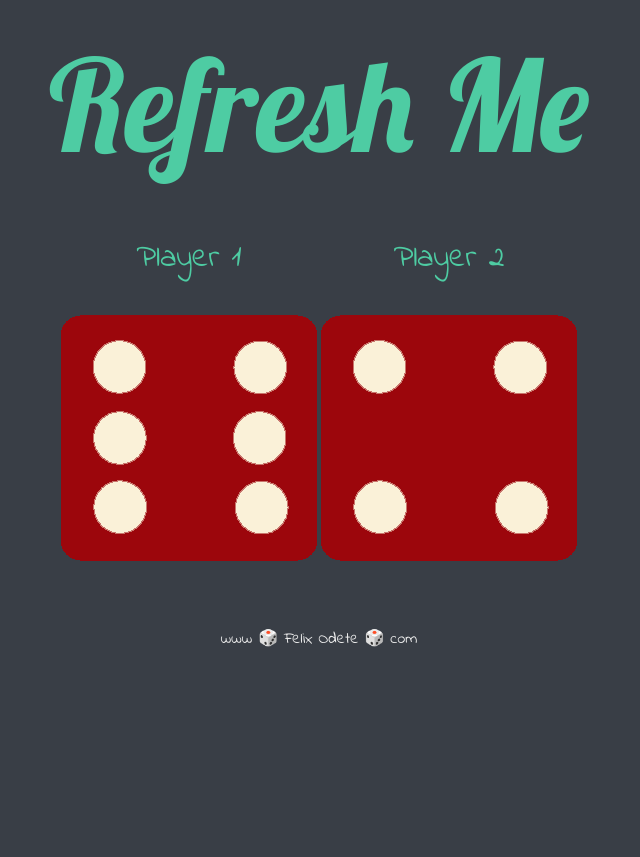
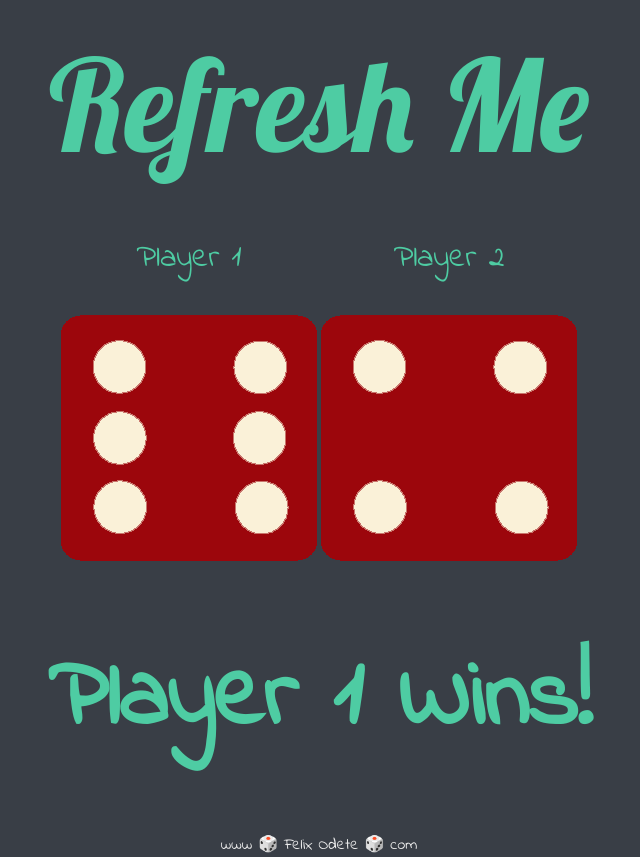
Before and after one commit to felixodette/Dicee, a website built with Parcel: page index.html in a window 1280 px wide. Both pictures are taken after a click on the button "Refresh Me". Shown: the whole page, without its empty margins (321-961 px from the left). Before the commit the page ends 800 px from the top, so only its background shows below. Built offline with nearby package versions, Linux system fonts and the light colour scheme.

Commit message:
Logic to announce winner

```diff
--- a/css/style.css
+++ b/css/style.css
@@ -41,3 +41,9 @@ footer {
   text-align: center;
   font-family: 'Indie Flower', cursive;
 }
+
+.winner {
+  font-size: 4rem;
+  color: #4ecca3;
+  font-family: 'Indie Flower', cursive;
+}
--- a/index.html
+++ b/index.html
@@ -37,6 +37,9 @@
       <p>Player 2</p>
       <img src="" alt="dice two" class="img2" id="dice2">
     </div>
+    <div class="winner">
+      <h2 id="announcement">Start</h2>
+    </div>
   </div>
 
   <script src="js/vendor/modernizr-3.11.2.min.js"></script>
--- a/js/main.js
+++ b/js/main.js
@@ -1,6 +1,8 @@
 let dice1 = document.getElementById('dice1');
 let dice2 = document.getElementById('dice2');
-let refreshMe = document.querySelector('.btn')
+let refreshMe = document.querySelector('.btn');
+// const winner = document.getElementById('announcement');
+const cont = document.getElementsByClassName('winner');
 
 dice1.setAttribute('src', '../img/dice1.png');
 dice2.setAttribute('src', '../img/dice2.png');
@@ -9,8 +11,17 @@ const diceFace = ['dice1.png', 'dice2.png', 'dice3.png', 'dice4.png', 'dice5.png
 
 
 refreshMe.addEventListener('click', function() {
-    let randomDice1 = diceFace[Math.floor(Math.random() * diceFace.length)];
-    let randomDice2 = diceFace[Math.floor(Math.random() * diceFace.length)];
-    dice1.setAttribute('src', '../img/' + randomDice1);
-    dice2.setAttribute('src', '../img/' + randomDice2);
+  let randomDice1 = Math.floor(Math.random() * diceFace.length);
+  let randomDice2 = Math.floor(Math.random() * diceFace.length);
+
+  if (randomDice1 > randomDice2) {
+    document.querySelector("h2").innerHTML = 'Player 1 Wins!';
+  } else if (randomDice1 < randomDice2) {
+    document.querySelector("h2").innerHTML = 'Player 2 Wins!';
+  } else {
+    document.querySelector("h2").innerHTML = 'Draw!';
+  }
+
+  dice1.setAttribute('src', '../img/' + diceFace[randomDice1]);
+  dice2.setAttribute('src', '../img/' + diceFace[randomDice2]);
 });
```
